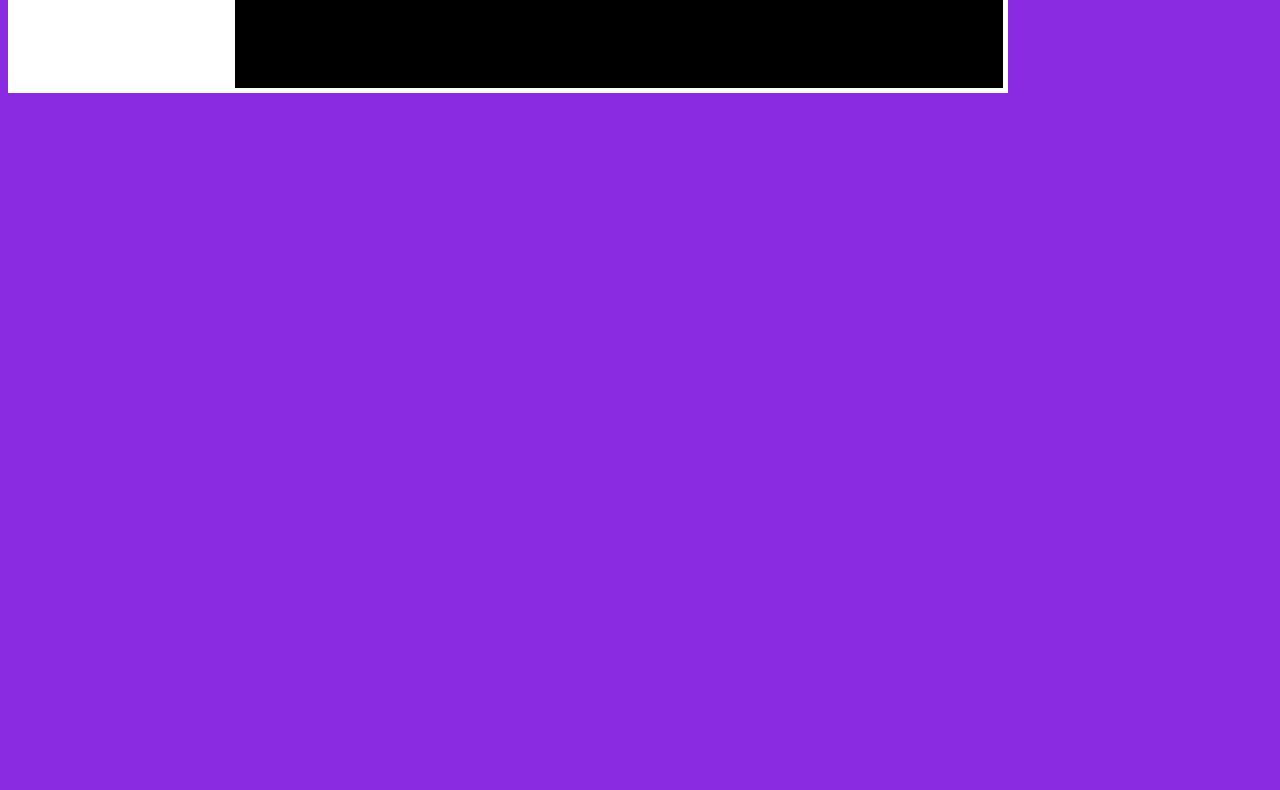
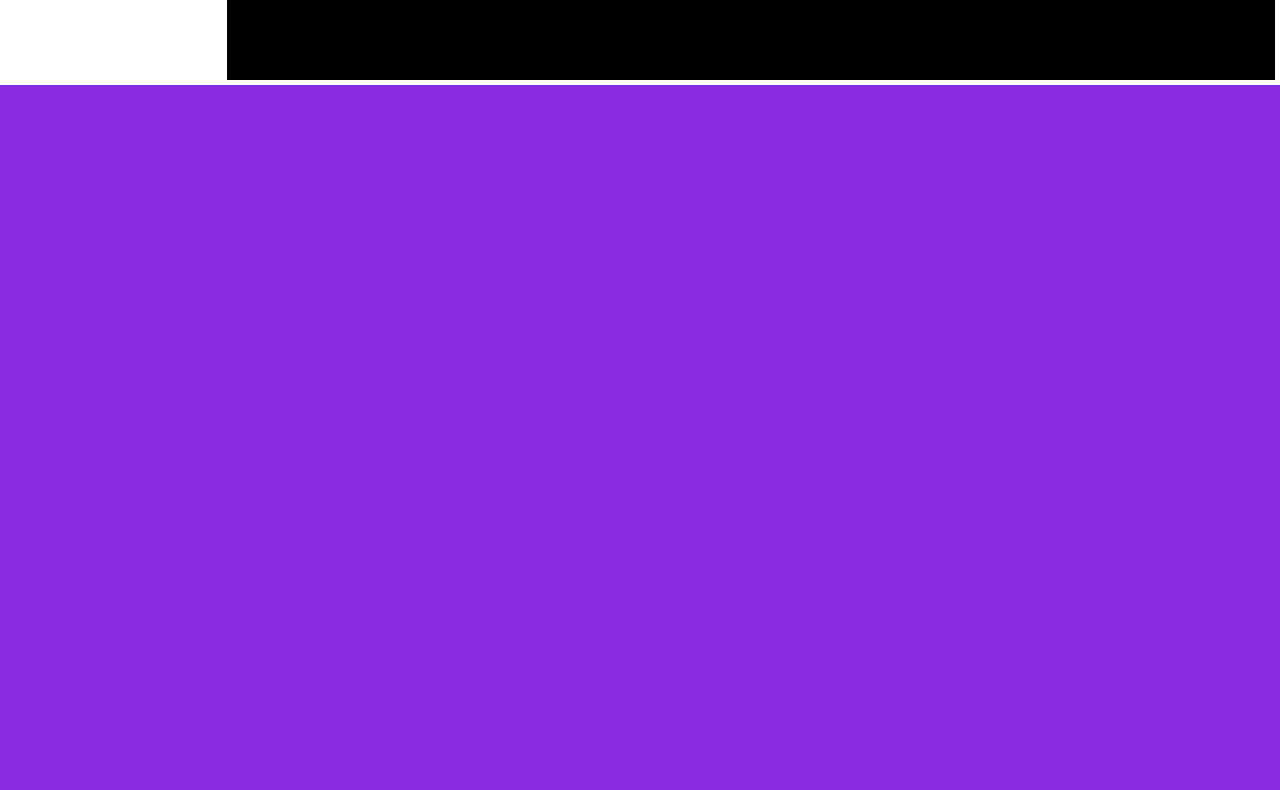
Before and after one commit to cadepng/cadepng.github.io, a plain HTML site: page index.html in a window 1280 px wide. Shown: the part 97-887 px from the top of the page. After the commit the page ends 800 px from the top, so only its background shows below. Drawn offline with Linux system fonts and the light colour scheme.

Commit message:
corrected

```diff
--- a/css/style.css
+++ b/css/style.css
@@ -1,7 +1,12 @@
+body, header, nav, main, footer, aside {
+	margin: 0;
+	padding: 0;
+	border: 0;
+}
+
 body{
     background-color: blueviolet;
-    width: 1000px;
-    height: 1000px;
+
 }
 .header {
     background-color: black;
```
